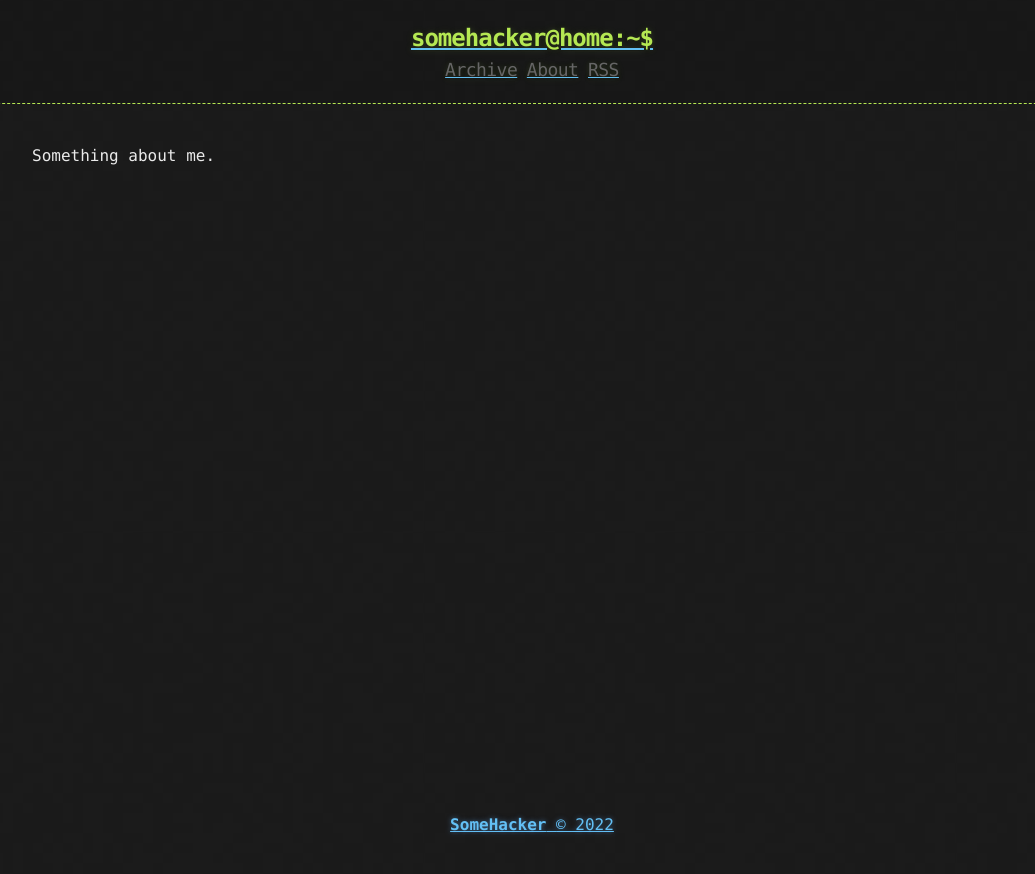
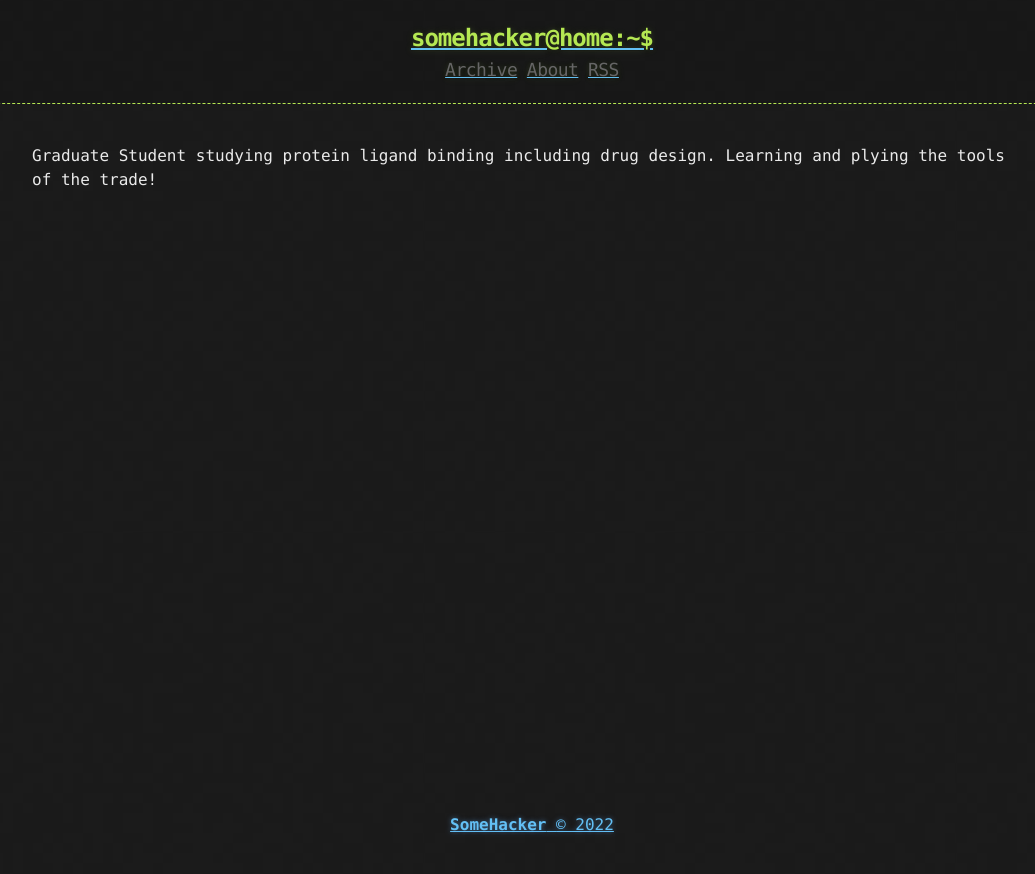
Before and after one commit to pallavsen007/pallavsen007.github.io, a Jekyll site: the page built from about.md, in a window 1280 px wide. Shown: the top 874 px of the page, without its empty margins (108-1143 px from the left). Built offline with Jekyll 4.4.1, drawn with Linux system fonts in a browser that asks for light colours.

Commit message:
added the about

```diff
--- a/about.md
+++ b/about.md
@@ -3,4 +3,4 @@ layout: page
 title: About
 ---
 
-Something about me.
+Graduate Student studying protein ligand binding including drug design. Learning and plying the tools of the trade!
```
